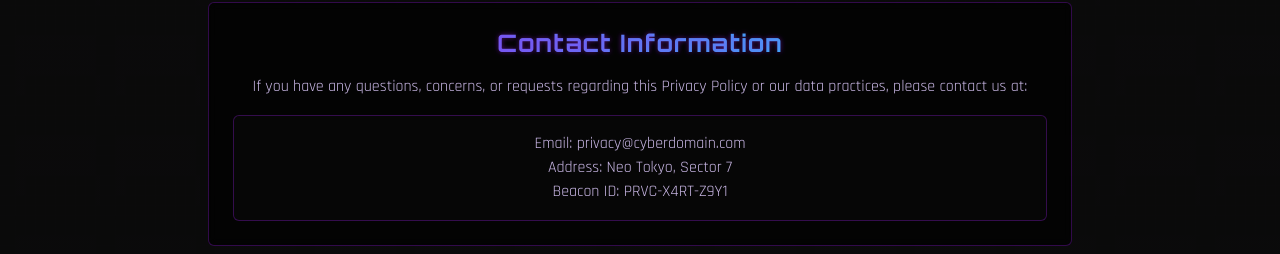
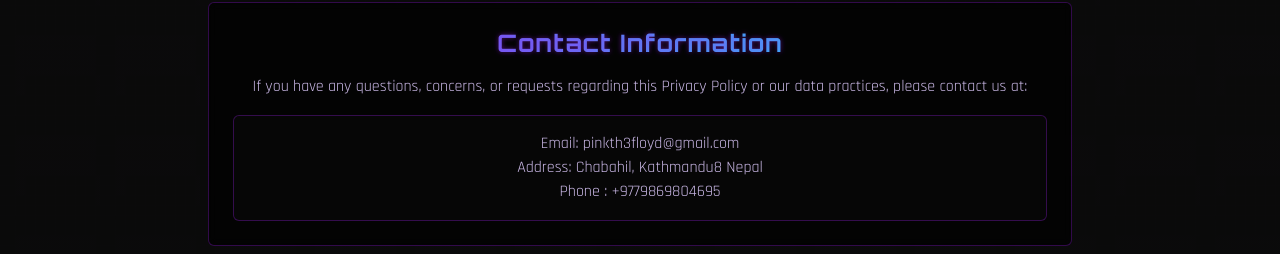
Before and after one commit to pinkth3floyd/portfolio, a React (Vite) app: page /privacy in a window 1280 px wide. Shown: the part 2180-2434 px from the top of the page. Built offline with nearby package versions, Linux system fonts and the light colour scheme.

Commit message:
privacy page fix

```diff
--- a/src/pages/Privacy.tsx
+++ b/src/pages/Privacy.tsx
@@ -115,9 +115,9 @@ export default function Privacy() {
           If you have any questions, concerns, or requests regarding this Privacy Policy or our data practices, please contact us at:
         </p>
         <div className="mt-4 p-4 bg-cyber-background/50 border border-cyber-purple/30 rounded-md">
-          <p className="text-cyber-lavender/90">Email: privacy@cyberdomain.com</p>
-          <p className="text-cyber-lavender/90">Address: Neo Tokyo, Sector 7</p>
-          <p className="text-cyber-lavender/90">Beacon ID: PRVC-X4RT-Z9Y1</p>
+          <p className="text-cyber-lavender/90">Email: pinkth3floyd@gmail.com</p>
+          <p className="text-cyber-lavender/90">Address: Chabahil, Kathmandu8 Nepal</p>
+          <p className="text-cyber-lavender/90">Phone : +9779869804695 </p>
         </div>
       </div>
     </div>
```
